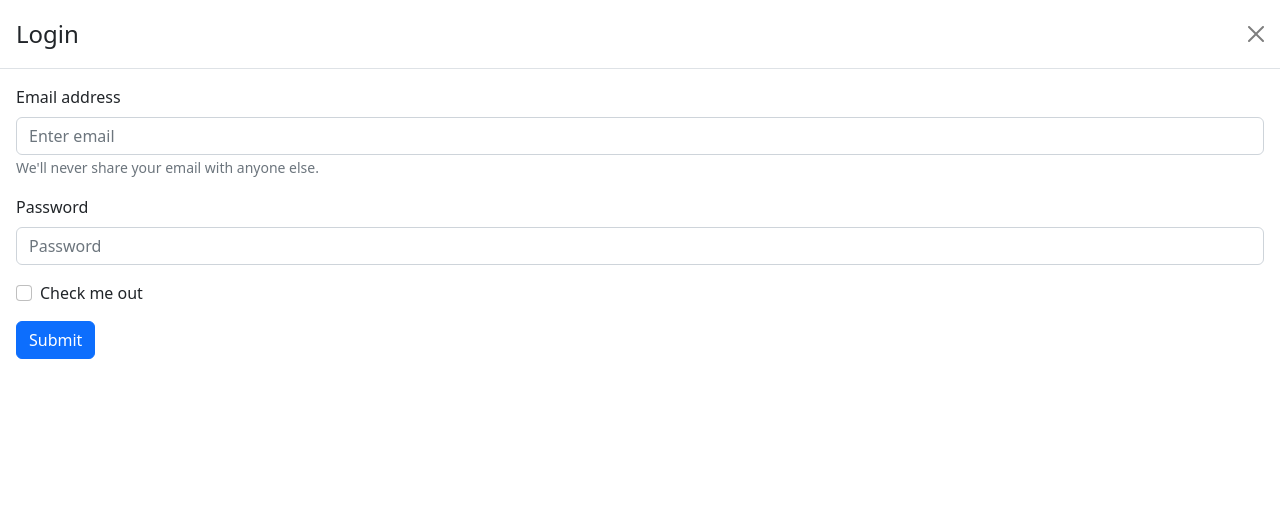
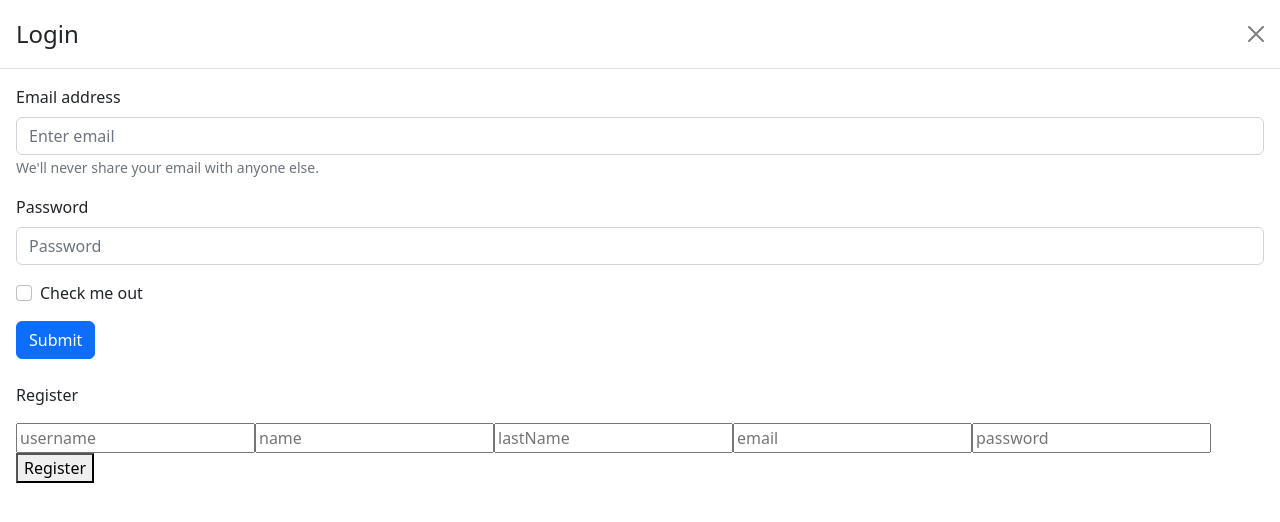
Before and after one commit to AlvaroAlonsoDev/spotify, a React (Create React App) app: page / in a window 1280 px wide. Both pictures are taken after a click on the button "login". Shown: the top 522 px of the page. Built offline with nearby package versions, Linux system fonts and the light colour scheme; data requests are answered from the project's data file.

Commit message:
api error double arrow fixed

```diff
--- a/src/Api/Api.js
+++ b/src/Api/Api.js
@@ -1,10 +1,16 @@
 // axios
 import axios from "axios";
-import { setUserList } from "../redux/features/user/userSlice";
 
-export const fetchGetUsers = () => (dispatch) => {
-    axios
-        .get("http://localhost:4000/user")
-        .then((response) => { dispatch(setUserList(response.data)) })
-        .catch((error) => console.log(error));
+import { registerUser, setUserList } from "../redux/features/user/userSlice";
+
+export const fetchGetUsers = () => async (dispatch) => {
+    try {
+        const response = await axios.get("http://localhost:4000/user")
+        await dispatch(setUserList(response.data))
+    } catch (error) {
+        console.log(error);
+    }
 };
+
+
+//prueba mía
--- /dev/null
+++ b/src/Api/ApiPost.js
@@ -0,0 +1,13 @@
+import axios from "axios";
+import { registerUser } from "../redux/features/user/userSlice";
+
+export const fetchPostUsers = async (newUser, dispatch) => {
+    console.log("hola")
+        try {
+            await axios.post("http://localhost:4000/user", newUser)
+            await dispatch(registerUser(newUser))
+
+        } catch (error) {
+            console.log(error);
+        }
+    };
--- a/src/Components/Modals/ModalLogin/ModalLogin.jsx
+++ b/src/Components/Modals/ModalLogin/ModalLogin.jsx
@@ -4,7 +4,11 @@ import { MainBtn } from "../../Buttons/MainBtn/MainBtn";
 import Button from 'react-bootstrap/Button';
 import Form from 'react-bootstrap/Form';
 import { useDispatch, useSelector } from "react-redux";
-import { setUserLogged, setIsLogged, setLogout } from "../../../redux/features/user/userSlice";
+import { setUserLogged, setIsLogged, setLogout, setUserList, registerUser } from "../../../redux/features/user/userSlice";
+import { v4 as uuidv4 } from 'uuid';
+import { fetchGetUsers } from "../../../Api/Api";
+import axios from "axios";
+import { fetchPostUsers } from "../../../Api/ApiPost";
 
 
 const ModalLogin = () => {
@@ -12,17 +16,22 @@ const ModalLogin = () => {
     const [show, setShow] = useState(false);
     const usersData = useSelector(state => state.userSlice);
     const dispatch = useDispatch();
+
     console.log(usersData.isLogged);
+
     function handleShow(v) {
         setFullscreen(v);
         setShow(true);
     }
 
+    //LOGIN
     const login = (e) => {
-        // 1 RECGEOR LA INFO DEL FORM
+        // 1 Recoger LA INFO DEL FORM
         // 2 VALIDAR INFO
         // 3 DISPATCH
+
         e.preventDefault();
+
         const loginUser = {
             email: e.target.email.value,
             password: e.target.password.value
@@ -42,15 +51,29 @@ const ModalLogin = () => {
         } else {
             console.log('Email incorrecto');
         }
-
     }
 
     const logout = () => {
         dispatch(setLogout());
     }
 
-    // 1 SI ESTA LOGEADO QUITAR BOTON LOGIN Y PONER LOGOUT
-    // 2 FUNCION LOGOUT
+    // REGISTER
+
+    const register = (e) => {
+        e.preventDefault();
+
+        const newUser = {
+            id: uuidv4(),
+            username: e.target.username.value,
+            name: e.target.name.value,
+            lastName: e.target.lastName.value,
+            email: e.target.email.value,
+            password: e.target.password.value
+        }
+        console.log(newUser);
+        fetchPostUsers(newUser, dispatch);
+
+    }
 
     return (
         <>
@@ -85,6 +108,19 @@ const ModalLogin = () => {
                         </Button>
                     </Form>
 
+                    <form onSubmit={register} action="#" className="form-group-login">
+                        <br />
+                        <p>Register                 </p>
+                        <input type="text" placeholder="username" name="username" className="username" />
+                        <input type="text" placeholder="name" name="name" className="name" />
+
+                        <input type="text" placeholder="lastName" name="lastName" className="lastName" />
+                        <input type="text" placeholder="email" name="email" className="email" />
+                        <input type="password" placeholder="password" name="password" className="passwd" />
+                        <button href="#" type="submit" className="btn-login">Register</button>
+                    </form>
+
+
                 </Modal.Body>
             </Modal>
         </>
--- a/src/assets/db.json
+++ b/src/assets/db.json
@@ -125,7 +125,7 @@
     },
     {
       "id": 2,
-            "username": "Lidiia",
+      "username": "Lidia",
       "first_name": "Lidia",
       "last_name": "Frias",
       "email": "lidia@lidia.com",
@@ -174,6 +174,30 @@
       ],
       "profilePicture": "https://robohash.org/suntvoluptasnisi.png?size=50x50&set=set1",
       "isLoggedin": false
+    },
+    {
+      "id": "0f33b188-d990-4fe1-9149-50ba9d4f6708",
+      "username": "",
+      "name": "",
+      "lastName": "",
+      "email": "",
+      "password": ""
+    },
+    {
+      "id": "9e9e83eb-03c8-4164-a4ee-6ef645948f01",
+      "username": "",
+      "name": "",
+      "lastName": "",
+      "email": "",
+      "password": ""
+    },
+    {
+      "id": "42e192c3-c3ab-4fa4-9a64-ca85d073ebe1",
+      "username": "",
+      "name": "",
+      "lastName": "",
+      "email": "",
+      "password": ""
     }
   ],
   "albums": [
--- a/src/redux/features/user/userSlice.js
+++ b/src/redux/features/user/userSlice.js
@@ -21,10 +21,15 @@ export const userSlice = createSlice({
         setLogout: (state) => {
             state.isLogged = false
             state.userLogged = null
+        },
+        registerUser: (state, action) => {
+            state.list = [...state.list, action.payload]
+
         }
+
     },
 });
 
-export const { setUserList, setUserLogged, setIsLogged, setLogout } = userSlice.actions;
+export const { setUserList, setUserLogged, setIsLogged, setLogout, registerUser } = userSlice.actions;
 
 export default userSlice.reducer;
```
Lines whose indentation alone changed are shown as unchanged.
